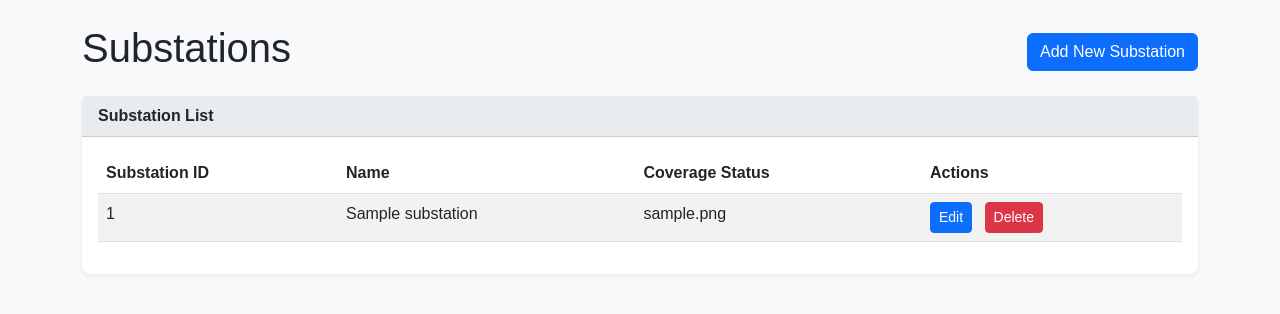
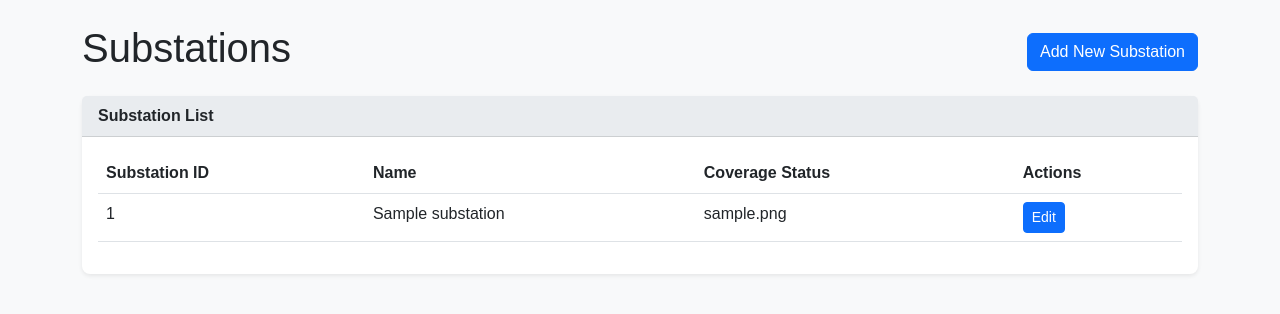
Before and after one commit to hamzan95/fire-fighting-reliability, a Flask app: template src/templates/substations.html in a window 1280 px wide. Shown: the part 56-370 px from the top of the page. Run offline with Flask 3, Linux system fonts and the light colour scheme; the template is opened without the code that fills it: values that come from a table or form of the project are taken from there, others are empty; tables that the repository leaves empty hold one stand-in row (values such as "Sample post").

Commit message:
Update substations.html

```diff
--- a/src/templates/substations.html
+++ b/src/templates/substations.html
@@ -12,7 +12,7 @@
     <div class="card-header">Substation List</div>
     <div class="card-body">
         {% if substations %}
-        <table class="table table-striped"> {# Added table-striped for better readability #}
+        <table class="table">
             <thead>
                 <tr>
                     <th>Substation ID</th>
@@ -28,12 +28,13 @@
                     <td>{{ substation.name }}</td>
                     <td>{{ substation.coverage_status }}</td>
                     <td>
-                        <a href="{{ url_for('main.edit_substation', id=substation.id) }}" class="btn btn-sm btn-primary me-2">Edit</a>
-                        {# Add Delete button with confirmation #}
-                        <form action="{{ url_for('main.delete_substation', id=substation.id) }}" method="POST" style="display:inline;" onsubmit="return confirm('Are you sure you want to delete substation \'{{ substation.name }}\'? This action cannot be undone.');">
-                            {{ csrf_token() }} {# Assuming you have Flask-WTF or a similar CSRF protection #}
-                            <button type="submit" class="btn btn-sm btn-danger">Delete</button>
+                        <a href="{{ url_for('main.edit_substation', id=substation.id) }}" class="btn btn-sm btn-primary">Edit</a>
+                        {% if current_user.is_admin() %}
+                        <form action="{{ url_for('main.delete_substation', id=substation.id) }}" method="POST" style="display:inline;">
+                            {{ delete_form.hidden_tag() }} {# This includes the CSRF token #}
+                            <button type="submit" class="btn btn-sm btn-outline-danger" onclick="return confirm('Are you sure you want to delete this substation?');">Delete</button>
                         </form>
+                        {% endif %}
                     </td>
                 </tr>
                 {% endfor %}
```
